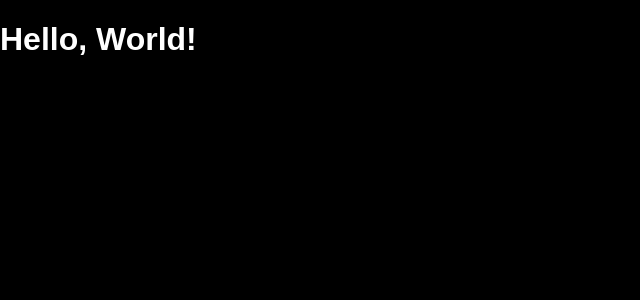
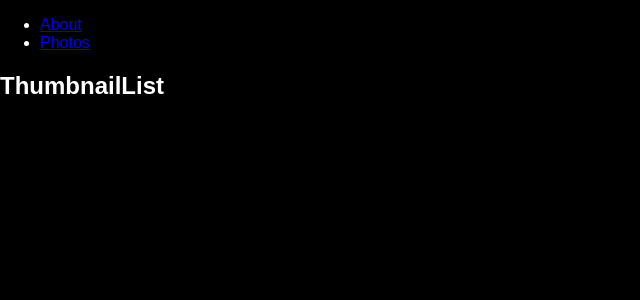
Before and after one commit to jnsrjl/photo-browser, a React (Create React App) app: page / in a window 1280 px wide. Shown: the top 300 px of the page, without its empty margins (0-640 px from the left). Built offline with nearby package versions, Linux system fonts and the light colour scheme.

Commit message:
Setup routing with two views

```diff
--- a/package.json
+++ b/package.json
@@ -4,7 +4,8 @@
   "private": true,
   "dependencies": {
     "react": "15.4.2",
-    "react-dom": "15.4.2"
+    "react-dom": "15.4.2",
+    "react-router": "^3.0.2"
   },
   "devDependencies": {
     "react-scripts": "0.9.2"
--- a/src/App.js
+++ b/src/App.js
@@ -1,10 +1,16 @@
 import React, { Component } from 'react';
+import { Link } from 'react-router';
 
 class App extends Component {
   render() {
     return (
       <div>
-        <h1>Hello, World!</h1>
+        <ul>
+          <li><Link to="/about">About</Link></li>
+          <li><Link to="/photos">Photos</Link></li>
+        </ul>
+
+        { this.props.children }
       </div>
     );
   }
--- /dev/null
+++ b/src/components/About/About.js
@@ -0,0 +1,17 @@
+import React, { Component } from 'react';
+
+class About extends Component {
+  render() {
+    return (
+      <div>
+        <h2>About Photo Browser</h2>
+        <p>The current feature set is <em>pretty</em> narrow:</p>
+        <ul>
+          <li>Back button works!</li>
+        </ul>
+      </div>
+    );
+  }
+}
+
+export default About;
--- /dev/null
+++ b/src/components/ThumbnailList/ThumbnailList.js
@@ -0,0 +1,13 @@
+import React, { Component } from 'react';
+
+class ThumbnailList extends Component {
+  render() {
+    return (
+      <div>
+        <h2>ThumbnailList</h2>
+      </div>
+    );
+  }
+}
+
+export default ThumbnailList;
--- a/src/index.js
+++ b/src/index.js
@@ -1,9 +1,21 @@
 import React from 'react';
-import ReactDOM from 'react-dom';
+import { render } from 'react-dom';
+import { Router, Route, IndexRoute, browserHistory } from 'react-router';
+
 import App from './App';
+import About from './components/About/About';
+import ThumbnailList from './components/ThumbnailList/ThumbnailList';
+
 import './index.css';
 
-ReactDOM.render(
-  <App />,
+render((
+  <Router history={ browserHistory }>
+    <Route path="/" component={ App }>
+      <IndexRoute component={ ThumbnailList } />
+      <Route path="about" component={ About } />
+      <Route path="photos" component={ ThumbnailList } />
+    </Route>
+  </Router>
+  ),
   document.getElementById('root')
 );
```
